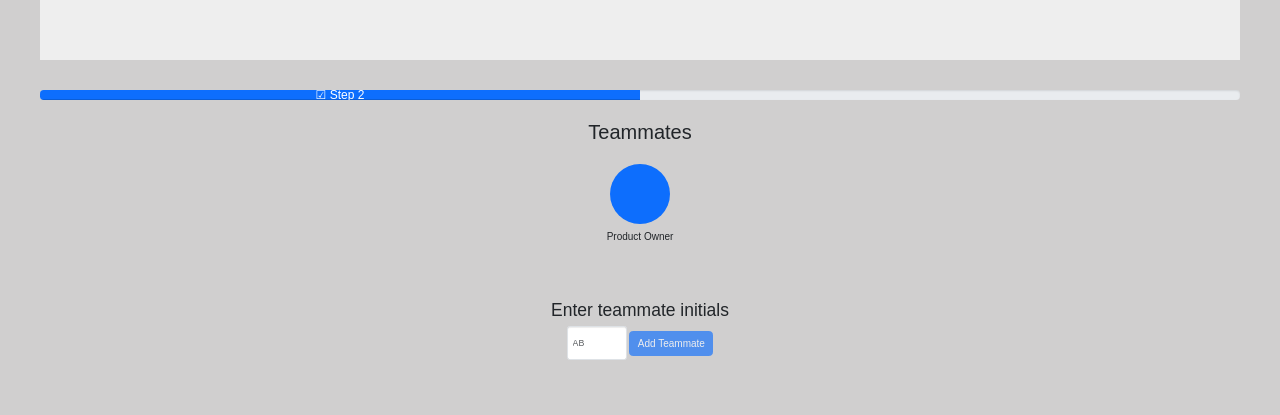
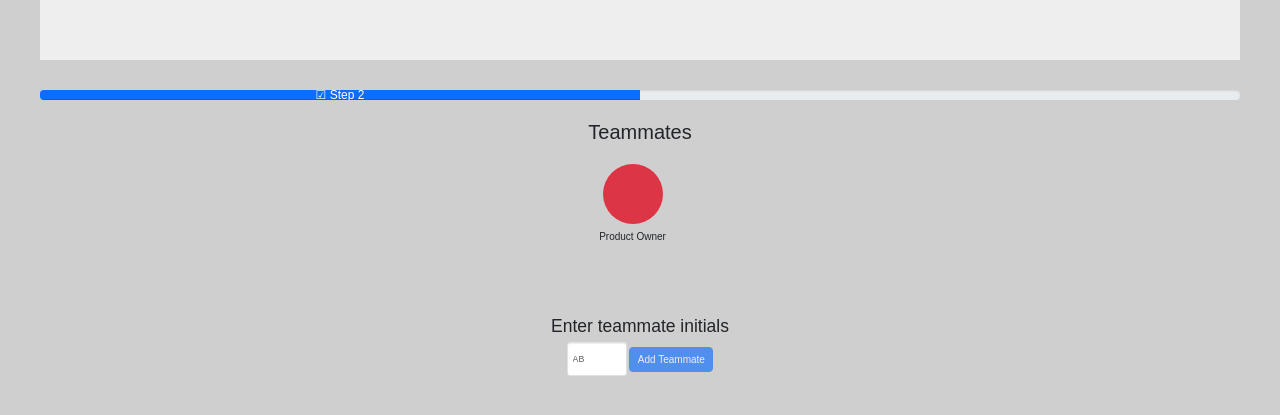
Before and after one commit to lms651/scrum-poker, a plain HTML site: page assembleTeam.html in a window 1280 px wide. Shown: the part 203-618 px from the top of the page. Drawn offline with nearby package versions, Linux system fonts and the light colour scheme.

Commit message:
Added more slots for teammates and assigned color  to PO

```diff
--- a/assembleTeam.html
+++ b/assembleTeam.html
@@ -32,6 +32,10 @@
     font-size: 24px;
     margin: 0 auto;
   }
+
+  .po-circle {
+  background-color: #dc3545; /* bootstrap danger red or any color you want */
+  }
 </style>
 
   <title>Scrum Poker | Assemble Team</title>
@@ -58,26 +62,23 @@
       <h2>Teammates</h2>
     </div>
 
-    <!-- Product Owner row: spans 2 columns on small+ -->
-    <div class="col-12 col-sm-8 offset-sm-2 text-center mb-4">
-      <div class="circle mx-auto" id="po-circle">PO</div>
+    <div id="teammate-slots" class="row px-5">
+      <!--Product Owner Slot-->
+      <div class="col-12 col-sm-8 offset-sm-2 text-center mb-4">
+      <div class="circle po-circle mx-auto" id="po-circle">PO</div>
       <p class="mt-2">Product Owner</p>
-
+      </div>
+    <!-- Teammate slots. Icons go here -->
+      <div class="col-6 col-md-4 d-flex justify-content-center mb-4 teammate-slot"></div>
+      <div class="col-6 col-md-4 d-flex justify-content-center mb-4 teammate-slot"></div>
+      <div class="col-6 col-md-4 d-flex justify-content-center mb-4 teammate-slot"></div>
+      <div class="col-6 col-md-4 d-flex justify-content-center mb-4 teammate-slot"></div>
+      <div class="col-6 col-md-4 d-flex justify-content-center mb-4 teammate-slot"></div>
+      <div class="col-6 col-md-4 d-flex justify-content-center mb-4 teammate-slot"></div>
+      <!-- Add more if needed -->
     </div>
-
-    <!-- Teammate slots -->
-    <div class="col-6 col-md-4 d-flex justify-content-center mb-4">
-      <!-- Teammate initials go here -->
-    </div>
-    <div class="col-6 col-md-4 d-flex justify-content-center mb-4"></div>
-    <div class="col-6 col-md-4 d-flex justify-content-center mb-4"></div>
-    <!-- Add more if needed -->
   </div>
 </div>
-
-<!-- <div class="text-center mb-4">
-  <button id="add-teammate-btn" class="btn btn-primary">Add Teammate</button>
-</div> -->
 
 <div class="container my-4 text-center">
   <h3>Enter teammate initials</h3>
--- a/team.js
+++ b/team.js
@@ -21,7 +21,7 @@ document.addEventListener('DOMContentLoaded', () => {
     const initials = input.value.trim().toUpperCase();
     if (!/^[A-Z]{1,2}$/.test(initials)) return;
 
-    const slots = document.querySelectorAll('.col-6.col-md-4');
+    const slots = document.querySelectorAll('.teammate-slot');
     for (const slot of slots) {
       if (slot.innerHTML.trim() === '') {
         const circle = document.createElement('div');
```
